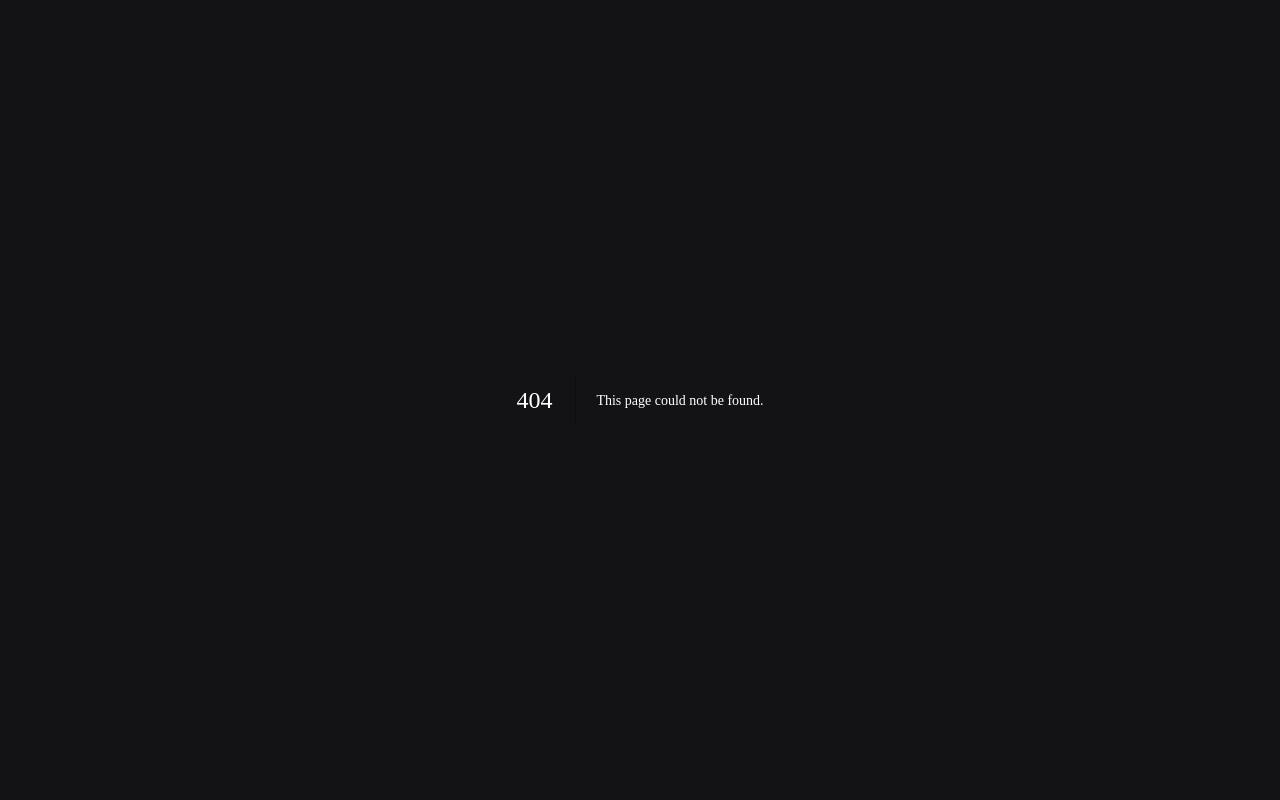
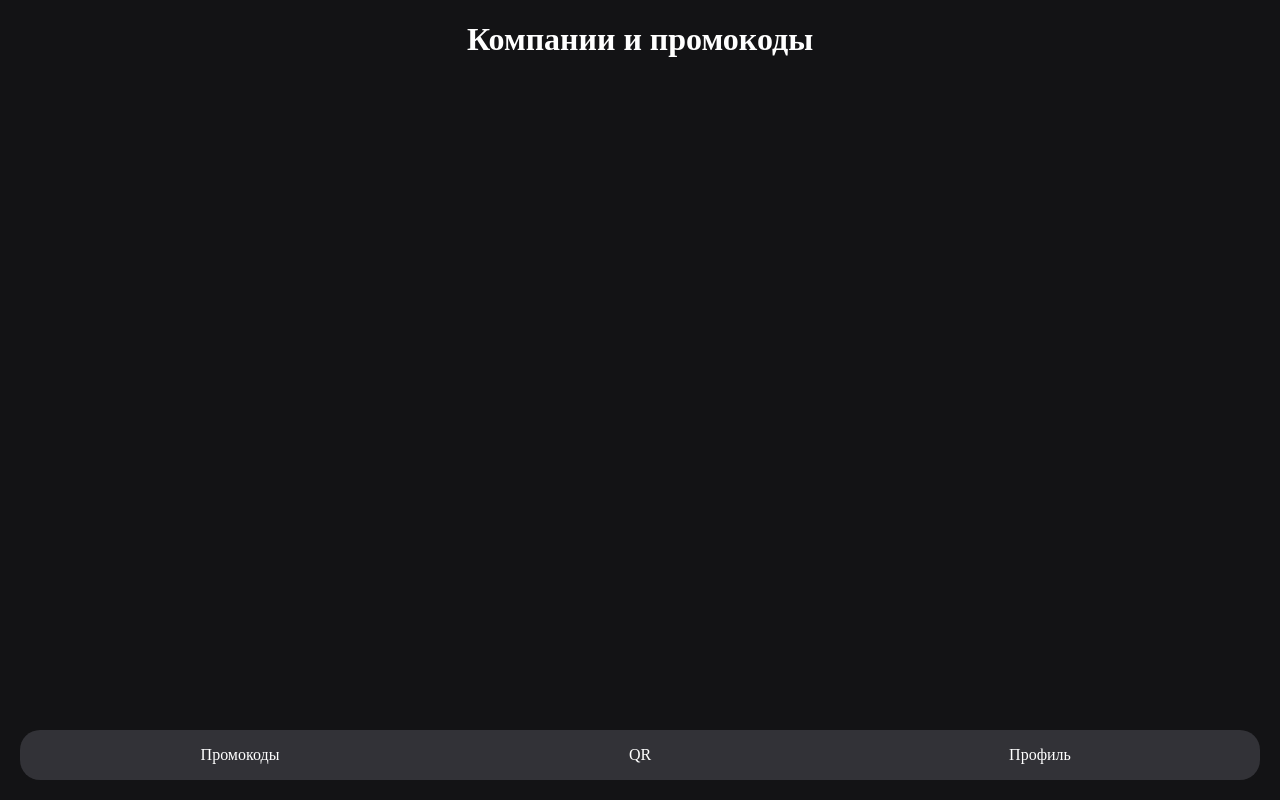
Before and after one commit to akira2709/prod-2025-frontend, a Next.js app: page /user/promo in a window 1280 px wide. Before the commit this address had no page. Built offline with nearby package versions, Linux system fonts and the light colour scheme; a web font is replaced by a local one.

Commit message:
Company info. Qr. Other things

```diff
--- /dev/null
+++ b/src/app/user/promo/page.tsx
@@ -0,0 +1,10 @@
+import styles from "./promo.module.css";
+const Promo = () => {
+  return (
+    <div>
+        <h1 className={styles.title}>Компании и промокоды</h1>
+    </div>
+  )
+}
+
+export default Promo
--- /dev/null
+++ b/src/app/user/promo/promo.module.css
@@ -0,0 +1,10 @@
+.wrapper {
+    width: 100%;
+    min-width: 100vh;
+}
+.title {
+    text-align: center;
+    color: #fff;
+    font-weight: bold;
+    font-size: 32px;
+}
--- a/src/shared/profile-info-container/index.tsx
+++ b/src/shared/profile-info-container/index.tsx
@@ -1,4 +1,3 @@
-import React from 'react'
 import styles from "./index.module.css";
 type Props = {
   title: string;
```
Also changed, not shown: src/app/user/profile/page.tsx (+0 -14 lines), src/app/user/qrcode/page.tsx (+2 -8 lines), src/shared/company-info-container/index.tsx (added, +9 -0 lines), src/shared/company-info-container/index.module.css (added).
